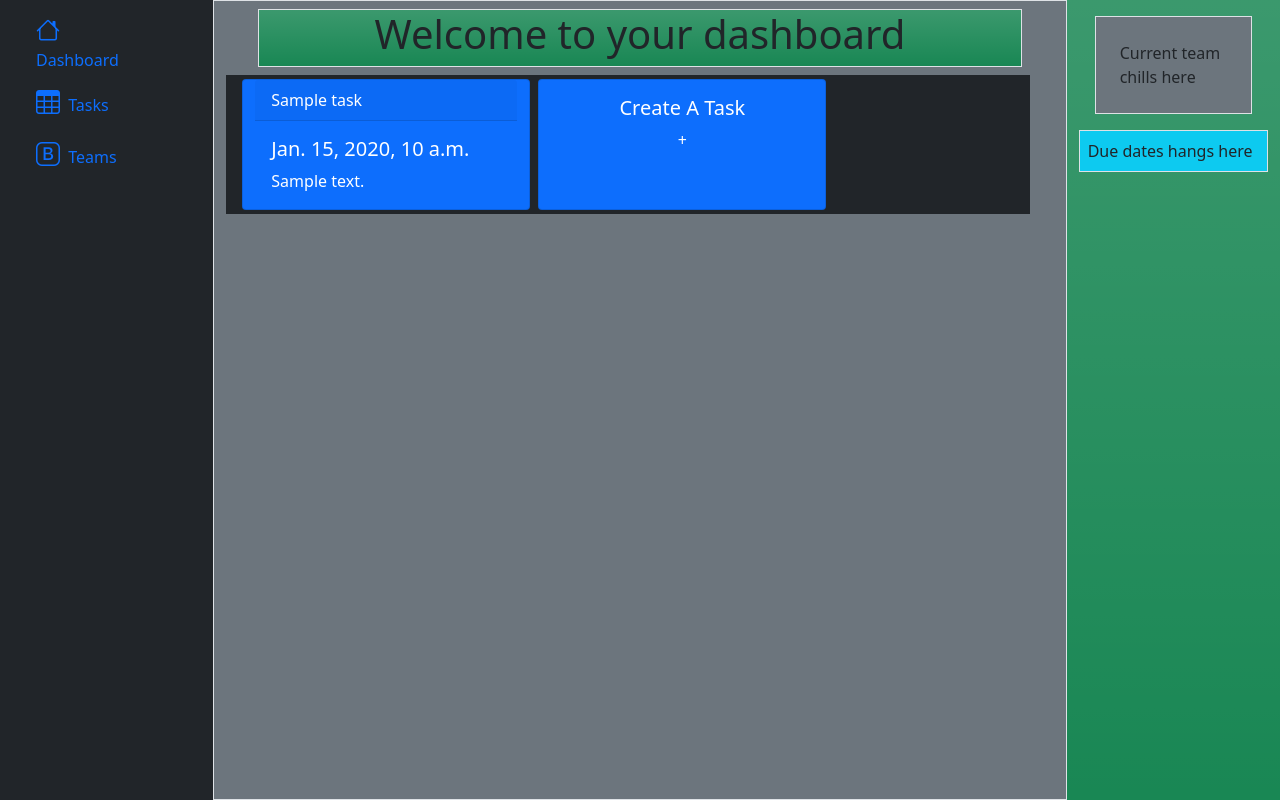
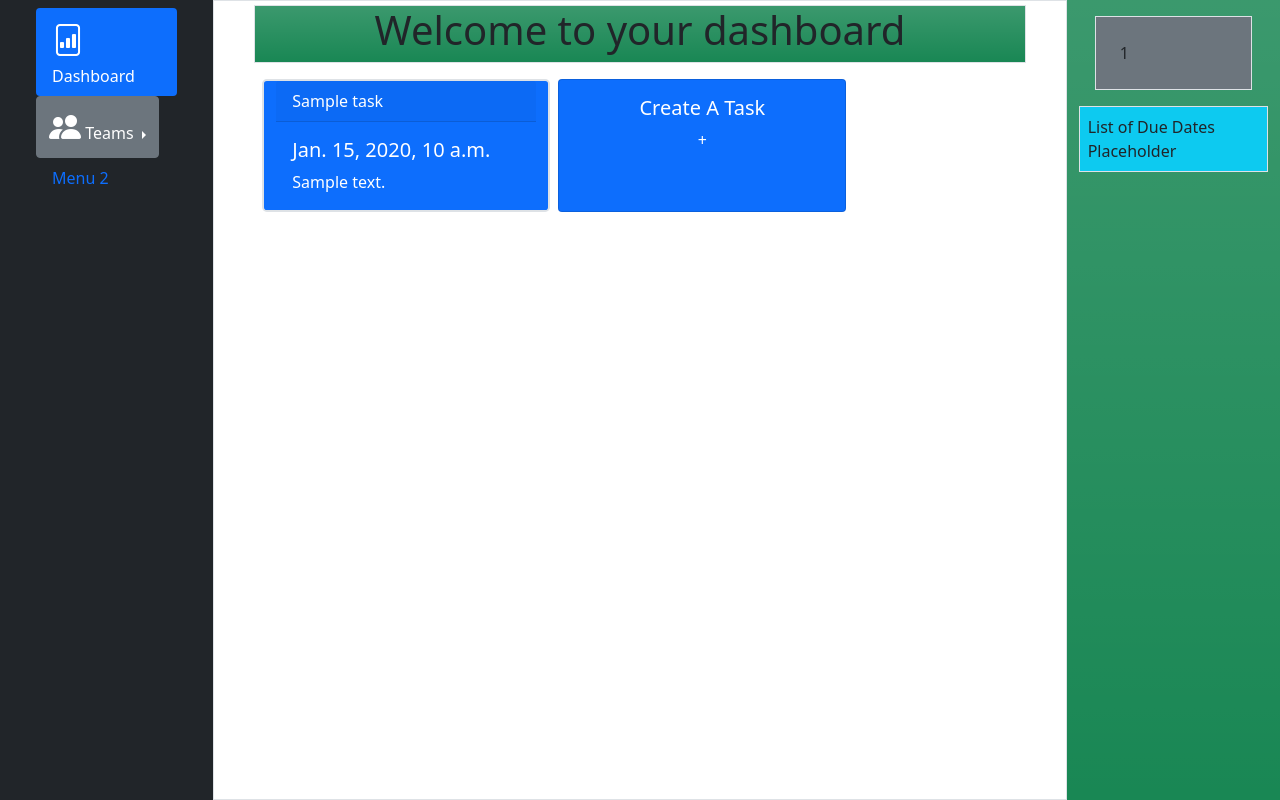
Before and after one commit to Hxsan/Lemming, a Django app: template tasks/templates/dashboard.html in a window 1280 px wide. Shown: the part 56-856 px from the top of the page. Run offline with Django 4.2, Linux system fonts and the light colour scheme; the template is opened without the code that fills it: most values are stand-ins (such as "Sample title", 1, 10 or a date in 2020); some libraries are stand-ins or nearby versions.

Commit message:
dashboard + sidebar + tasks complete

```diff
--- a/tasks/templates/dashboard.html
+++ b/tasks/templates/dashboard.html
@@ -1,20 +1,25 @@
 {% extends 'base_content.html' %}
 {% block content %}
 <div class="container-fluid">
+
   <div class="row row-cols-3 bg-gradient">
+	<!-- Sidebar Left -->
 	<div class="col-2 bg-dark">
 		{% include 'partials/sidebar.html' %}
 	</div>
-	<div class="border col-8 bg-secondary align-items-center">
+	<!-- Main Content Section -->
+	<div class="border col-8 align-items-center">
 		<div class="container-fluid">
-		  <div class="row m-2 border text-center bg-success bg-gradient">
+		<!-- Main content Header -->
+		  <div class="row m-1 border text-center bg-success bg-gradient">
 			 <h1>Welcome to your dashboard {{ user.username }}</h1>
 		  </div>
 		  <div class="row">
-			 <div class="row bg-dark">
+			 <div class="row m-2">
 				{% for task in tasks %}
 				  {% include 'partials/task_card.html' %}
 				{% endfor %}
+				<!-- `Create a new Task` Card -->
 				<div class="card text-white text-center bg-primary m-1" style="max-width: 18rem;">
 					<div class="card-body">
 					  <h5 class="card-title">Create A Task</h5>
@@ -26,12 +31,13 @@
 		  </div>
 		</div>
 	</div>
+	<!-- Sidebar right -->
 	<div class="col-2 flex-column bg-gradient bg-success">
 		<div class="border m-3 p-4 bg-secondary">
-			Current team chills here
+			{{ teams.team_name.team_id }}
 		</div>
 		<div class="p-2 border align-self-start bg-info">
-			Due dates hangs here
+			List of Due Dates Placeholder
 		</div>
 		</div>
 	</div>
--- a/tasks/templates/partials/sidebar.html
+++ b/tasks/templates/partials/sidebar.html
@@ -1,29 +1,35 @@
 <div class="container-fluid">
     <div class="row flex-nowrap">
-        <div class="col-md-3 col-xl-2 px-sm-2 px-">
+        <div class="col-md-12 px-sm-2 px-1">
             <div class="row row-md-12">
                 <div class="d-flex flex-column align-items-center align-items-sm-start px-3 pt-2 text-white min-vh-100">
                     <ul class="nav nav-pills flex-column mb-sm-auto mb-0 align-items-center align-items-sm-start" id="menu">
                         <li class="nav-item">
-                            <a href="{% url 'dashboard' %}" class="nav-link align-middle px-0 p-1">
-                                <i class="fs-4 bi-house"></i> <span class="d-none d-sm-inline">Dashboard</span>
+                            <a class="nav-link active" data-bs-toggle="pill" href="{% url 'dashboard' %}">
+                                <span class="d-none d-sm-inline"><i class="fs-2 bi-file-bar-graph"></i> Dashboard</span>
                             </a>
                         </li>
-                        <li>
-                            <a href="#" class="nav-link px-0 align-middle p-2">
-                                <i class="fs-4 bi-table"></i> <span class="ms-1 d-none d-sm-inline">Tasks</span></a>
+                        <li class="nav-item">
+                            <div class="btn-group dropend">
+                                <button type="button" class="btn btn-secondary dropdown-toggle" data-bs-toggle="dropdown" aria-expanded="false">
+                                    <span class="d-none d-sm-inline"><i class="fs-2 bi-people-fill"></i> Teams</span>
+                                </button>
+                                <ul class="dropdown-menu">
+                                    <li>
+                                        <a class="nav-link" href="{% url 'create_team' %}">Create</a>
+                                    </li>
+                                    {% for team in teams %}
+                                    <li class="nav-object">
+                                        <a class="nav-link {% if forloop.first %} {% endif %}" id="{{ team.id }}-tab" data-bs-toggle="pill" href="#{{ team.id }}" role="tab" aria-controls="{{ team.id }}" aria-selected="{% if forloop.first %} true {% else %} false {% endif %}">
+                                            {{ team.team_name }}
+                                        </a>
+                                    </li>
+                                    {% endfor %}
+                                </ul>
+                            </div>
                         </li>
-                        <li>
-                            <a href="#submenu2" data-bs-toggle="collapse" class="nav-link px-0 align-middle ">
-                                <i class="fs-4 bi-bootstrap"></i> <span class="ms-1 d-none d-sm-inline">Teams</span></a>
-                            <ul class="collapse nav flex-column ms-1" id="submenu2" data-bs-parent="#menu">
-                                <li class="w-100">
-                                    <div class="container-fluid">
-                                </li>
-                                <li>
-                                    <a href="#" class="nav-link px-0"> <span class="d-none d-sm-inline">Item</span> 2</a>
-                                </li>
-                            </ul>
+                        <li class="nav-item">
+                            <a class="nav-link" data-bs-toggle="pill" href="#menu2">Menu 2</a>
                         </li>
                     </ul>
                 </div>
@@ -31,3 +37,73 @@
         </div>
     </div>
 </div>
+
+
+<script src="https://code.jquery.com/jquery-3.7.1.min.js"></script>
+<script>
+    $(document).ready(function() {
+
+        // Activates content of nav-items on click
+
+        $('.nav-object').on('click', function(e) {
+            e.preventDefault();
+
+            $('.nav-link').removeClass('active');
+            $('.tab-pane').removeClass('active');
+
+            var tag = $(this).find('a');
+            $(tag).addClass('active');
+            $(tag.attr('href')).addClass('active');
+
+            window.location.href = tag.attr('href');
+        });
+
+        // // Moves nav-items offscreen / onscreen
+
+        // $('.move').on('click', function(e) {
+        //     e.preventDefault();
+        //     var sidebar = $('.sidebar');
+        //     var arrowOut = $('.arrow-out');
+
+        //     if (sidebar.hasClass('slide-off')) {
+        //         arrowOut.animate({ left: '-=50px'}, 'fast')
+
+        //         sidebar.removeClass('slide-off');
+        //         sidebar.addClass('slide-on');
+        //         // Slide arrow-out offscreen THEN menu onscreen
+        //     } else {
+        //         sidebar.removeClass('slide-on');
+        //         sidebar.addClass('slide-off');
+
+        //         arrowOut.animate({ left: '+=50px'}, 'slow')
+        //         // Slide menu offscreen THEN arrow-out onscreen
+        //     }
+
+        // });
+
+        // Redirects to correct team page based on which team was clicked
+
+        $('.view-team-button').on('click', function(e) {
+            e.preventDefault();
+
+            var teamId = $('.nav-link.active').attr('href').replace('#','');
+            if (teamId) {
+                var url = '/dashboard/show_team/' + teamId + '/';
+                window.location.href = url;
+            }
+
+        });
+
+        $('.create-task-button').on('click', function(e) {
+            e.preventDefault();
+
+            var teamId = $('.nav-link.active').attr('href').replace('#','');
+            if (teamId) {
+                var url = '/dashboard/create_task/' + teamId + '/';
+                window.location.href = url;
+            }
+
+        });
+
+    });
+</script>
--- a/tasks/templates/partials/task_card.html
+++ b/tasks/templates/partials/task_card.html
@@ -1,5 +1,4 @@
-
-<div class="card text-white bg-primary m-1" style="max-width: 18rem;">
+<div class="card box-shadow border border-2 rounded-3 text-white bg-primary m-1" style="max-width: 18rem;">
     <div class="card-header">{{task.title}}</div>
     <div class="card-body">
       <h5 class="card-title">{{ task.due_date }}</h5>
```
